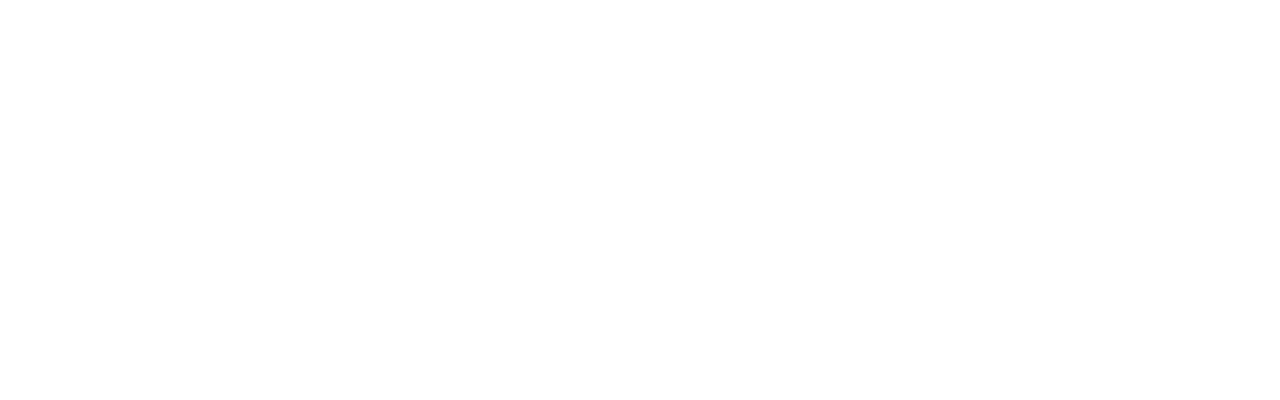
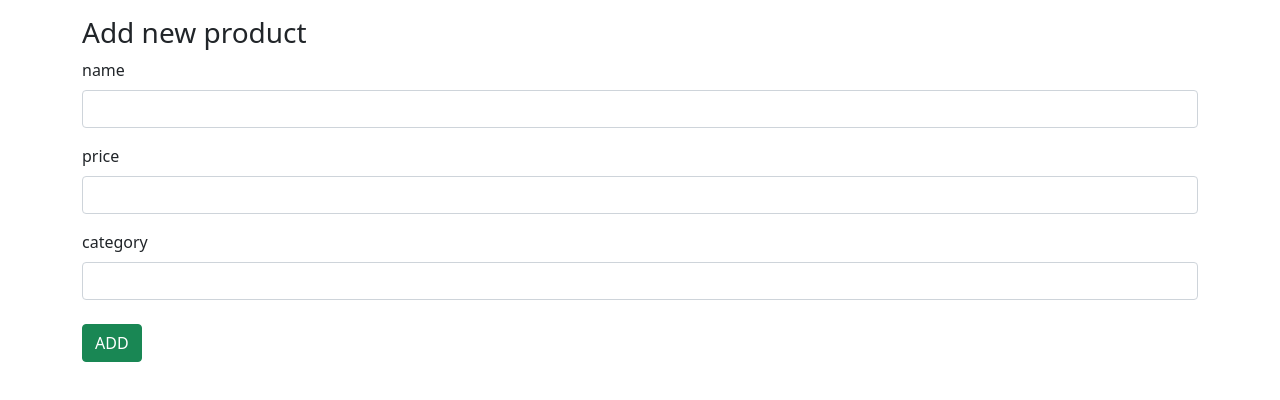
Before and after one commit to PiotrRusiowski/reservation_manager, a website built with webpack: page src/index.html in a window 1280 px wide. Built offline with nearby package versions, Linux system fonts and the light colour scheme.

```diff
--- a/src/index.html
+++ b/src/index.html
@@ -6,7 +6,6 @@
 <head>
     <meta charset="utf-8">
     <meta name="viewport" content="width=device-width, initial-scale=1, shrink-to-fit=no">
-
     <!-- Bootstrap CSS -->
     <link rel="stylesheet" href="https://cdn.jsdelivr.net/npm/bootstrap@4.0.0/dist/css/bootstrap.min.css"
           integrity="sha384-Gn5384xqQ1aoWXA+058RXPxPg6fy4IWvTNh0E263XmFcJlSAwiGgFAW/dAiS6JXm" crossorigin="anonymous">
@@ -15,8 +14,13 @@
 </head>
 
 <body>
+<div class="container">
+    <section class="add-Reservation-Form"></section>
+
+</div>
 
 
+</body>
 <script src="https://code.jquery.com/jquery-3.2.1.slim.min.js"
         integrity="sha384-KJ3o2DKtIkvYIK3UENzmM7KCkRr/rE9/Qpg6aAZGJwFDMVNA/GpGFF93hXpG5KkN" crossorigin="anonymous">
 </script>
@@ -26,7 +30,5 @@
 <script src="https://cdn.jsdelivr.net/npm/bootstrap@4.0.0/dist/js/bootstrap.min.js"
         integrity="sha384-JZR6Spejh4U02d8jOt6vLEHfe/JQGiRRSQQxSfFWpi1MquVdAyjUar5+76PVCmYl" crossorigin="anonymous">
 </script>
-</body>
-
 
 </html>
--- a/src/js/dom/FormManager.js
+++ b/src/js/dom/FormManager.js
@@ -0,0 +1,90 @@
+import ReservationService from "../service/ReservationService";
+
+export default class FormManager {
+    #id;
+    #textFields = [];
+    #submitButtonMessage = 'Send';
+    // #submitCallback;
+    #formHeaderText = '';
+    #formState = {};
+
+    constructor({
+                    id,
+                    textFields = [],
+                    submitButtonMessage = 'SEND',
+                    // submitCallback = function () {
+                    // },
+                    formHeaderText = ''
+                }) {
+        this.#id = id;
+        this.#textFields = textFields;
+        this.#submitButtonMessage = submitButtonMessage;
+        // this.#submitCallback = submitCallback;
+        this.#formHeaderText = formHeaderText;
+    }
+
+    createForm() {
+        const formElement = document.createElement('form');
+        formElement.id = this.#id;
+
+        const formHeader = document.createElement('h3');
+        formHeader.className = 'mt-3';
+        formHeader.textContent = this.#formHeaderText;
+
+        formElement.appendChild(formHeader);
+
+        // UWAZAJ NA ID BO BYC MOZE TRZEBA BEDZIE BARDZIEJ ZADBACO ICH UNIKALNOSC
+        this.#textFields.forEach(textField => formElement.appendChild(this.#createTextField(textField)));
+        formElement.appendChild(FormManager.#createSubmitButton(this.#submitButtonMessage));
+        formElement.addEventListener('submit', (event) => {
+            event.preventDefault();
+            // TODO Przeniesc w przyszlosci ta linie do submitCallback
+            console.log('-----------------------------------------------------------')
+            console.log(this.#formState)
+            console.log('-----------------------------------------------------------')
+            ReservationService.addProduct(this.#formState);
+            // this.#submitCallback();
+        })
+
+        return formElement;
+    }
+
+    #createTextField(id) {
+        const idLowerCase = id.toLowerCase();
+
+
+        const formGroupElement = document.createElement('div');
+        formGroupElement.className = 'form-group';
+
+
+        const labelElement = document.createElement('label');
+        labelElement.setAttribute('for', `${idLowerCase}`);
+        labelElement.textContent = idLowerCase
+        formGroupElement.appendChild(labelElement);
+
+        const inputElement = document.createElement('input');
+        inputElement.id = idLowerCase;
+        inputElement.type = 'text';
+        inputElement.className = 'form-control'
+        formGroupElement.appendChild(inputElement)
+
+        inputElement.addEventListener('input', (e) => {
+            const inputValue = {};
+            inputValue[idLowerCase] = e.target.value;
+            this.#formState = {...this.#formState, ...inputValue}
+        })
+
+        return formGroupElement;
+    }
+
+    static #createSubmitButton(message) {
+        const formattedMessage = message.toUpperCase();
+
+        const buttonElement = document.createElement('button');
+        buttonElement.className = 'btn btn-success mt-2'
+        buttonElement.setAttribute('type', 'submit');
+        buttonElement.textContent = formattedMessage;
+
+        return buttonElement;
+    }
+}
--- a/src/js/index.js
+++ b/src/js/index.js
@@ -1,2 +1,15 @@
+import FormManager from "./dom/FormManager";
 import '../css/index.css'
 import 'bootstrap';
+
+const addReservationForm = document.querySelector('.add-Reservation-Form');
+console.log(addReservationForm)
+const formManager = new FormManager({
+    id: 'my-form',
+    formHeaderText: 'Add new product',
+    textFields: ['name', 'price', 'category'],
+    submitButtonMessage: 'Add',
+    // submitCallback: loadProducts
+})
+const form = formManager.createForm()
+addReservationForm.appendChild(form)
```
Also changed, not shown: src/js/model/Reservation.js (+16 -0 lines), src/js/service/ReservationService.js (+68 -0 lines), 1 other file.
